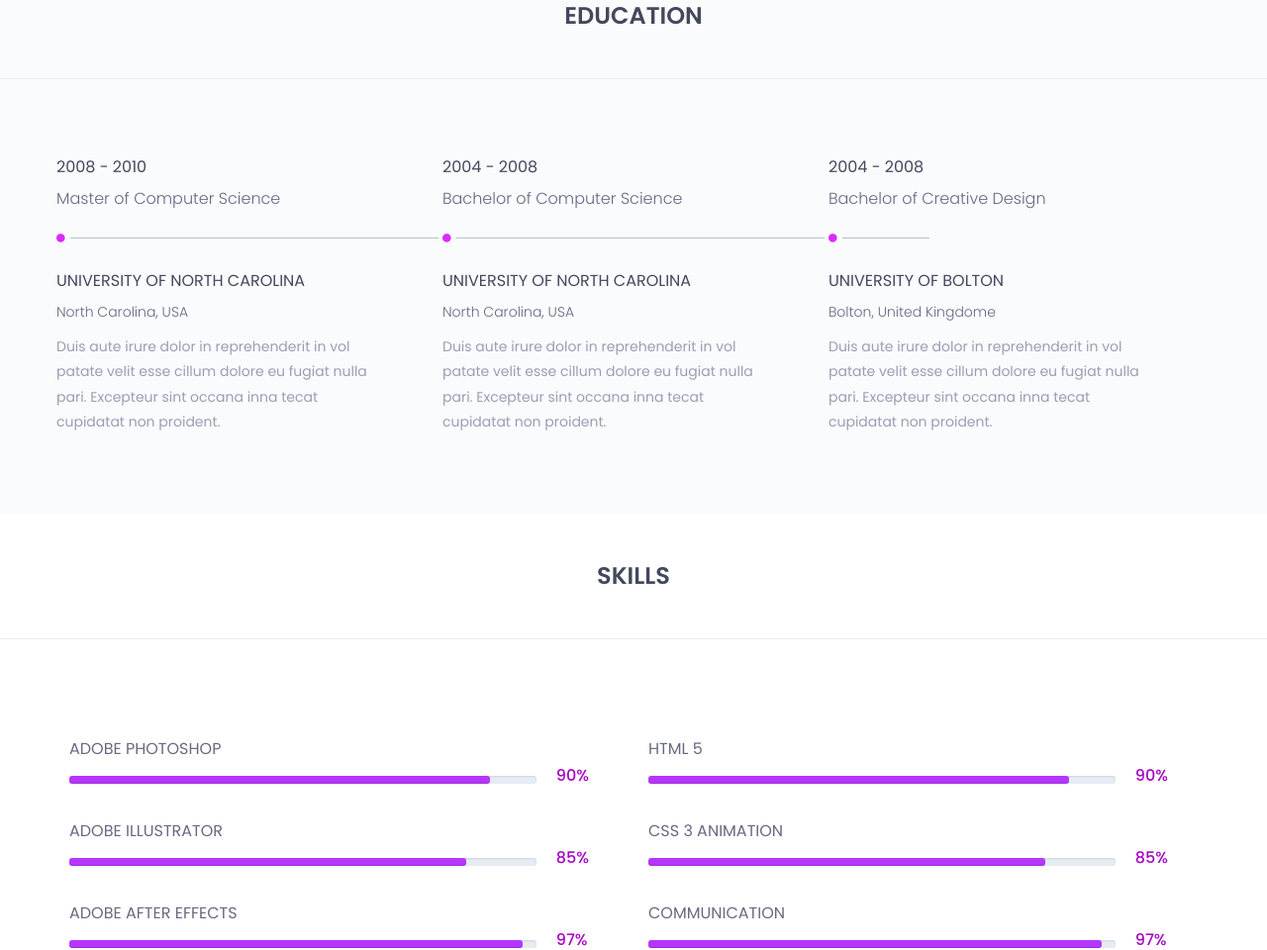
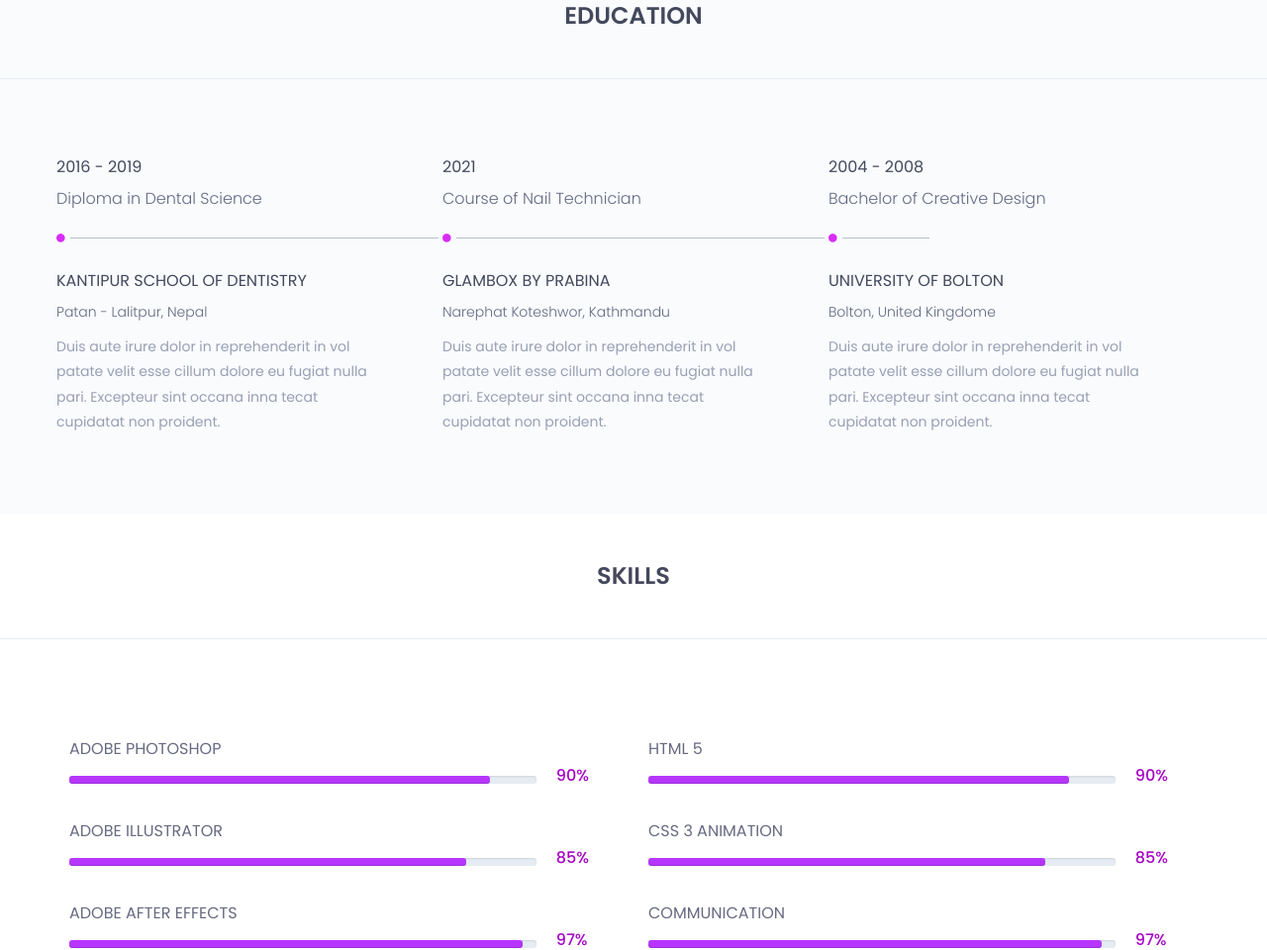
Before and after one commit to sanjayguwaju/pooja-magar-portfolio, a plain HTML site: page index.html in a window 1280 px wide. Shown: the part 1971-2931 px from the top of the page at 99% size. Drawn offline with nearby package versions, Linux system fonts and the light colour scheme.

Commit message:
education section updated

```diff
--- a/index.html
+++ b/index.html
@@ -223,8 +223,8 @@
 						<div class="col-sm-4">
 							<div class="single-horizontal-timeline">
 								<div class="experience-time">
-									<h2>2008 - 2010</h2>
-									<h3>master <span>of </span> computer science</h3>
+									<h2>2016 - 2019</h2>
+									<h3>Diploma <span>in </span> dental science</h3>
 								</div><!--/.experience-time-->
 								<div class="timeline-horizontal-border">
 									<i class="fa fa-circle" aria-hidden="true"></i>
@@ -233,9 +233,9 @@
 								<div class="timeline">
 									<div class="timeline-content">
 										<h4 class="title">
-											university of north carolina
+											Kantipur School of Dentistry
 										</h4>
-										<h5>north carolina, USA</h5>
+										<h5>Patan - Lalitpur, Nepal</h5>
 										<p class="description">
 											Duis aute irure dolor in reprehenderit in vol patate velit esse cillum dolore eu fugiat nulla pari. Excepteur sint occana inna tecat cupidatat non proident.
 										</p>
@@ -246,8 +246,8 @@
 						<div class="col-sm-4">
 							<div class="single-horizontal-timeline">
 								<div class="experience-time">
-									<h2>2004 - 2008</h2>
-									<h3>bachelor <span>of </span> computer science</h3>
+									<h2>2021</h2>
+									<h3>Course <span>of </span> Nail Technician</h3>
 								</div><!--/.experience-time-->
 								<div class="timeline-horizontal-border">
 									<i class="fa fa-circle" aria-hidden="true"></i>
@@ -256,9 +256,9 @@
 								<div class="timeline">
 									<div class="timeline-content">
 										<h4 class="title">
-											university of north carolina
+											GLAMBOX BY PRABINA
 										</h4>
-										<h5>north carolina, USA</h5>
+										<h5>Narephat Koteshwor, Kathmandu</h5>
 										<p class="description">
 											Duis aute irure dolor in reprehenderit in vol patate velit esse cillum dolore eu fugiat nulla pari. Excepteur sint occana inna tecat cupidatat non proident.
 										</p>
```
